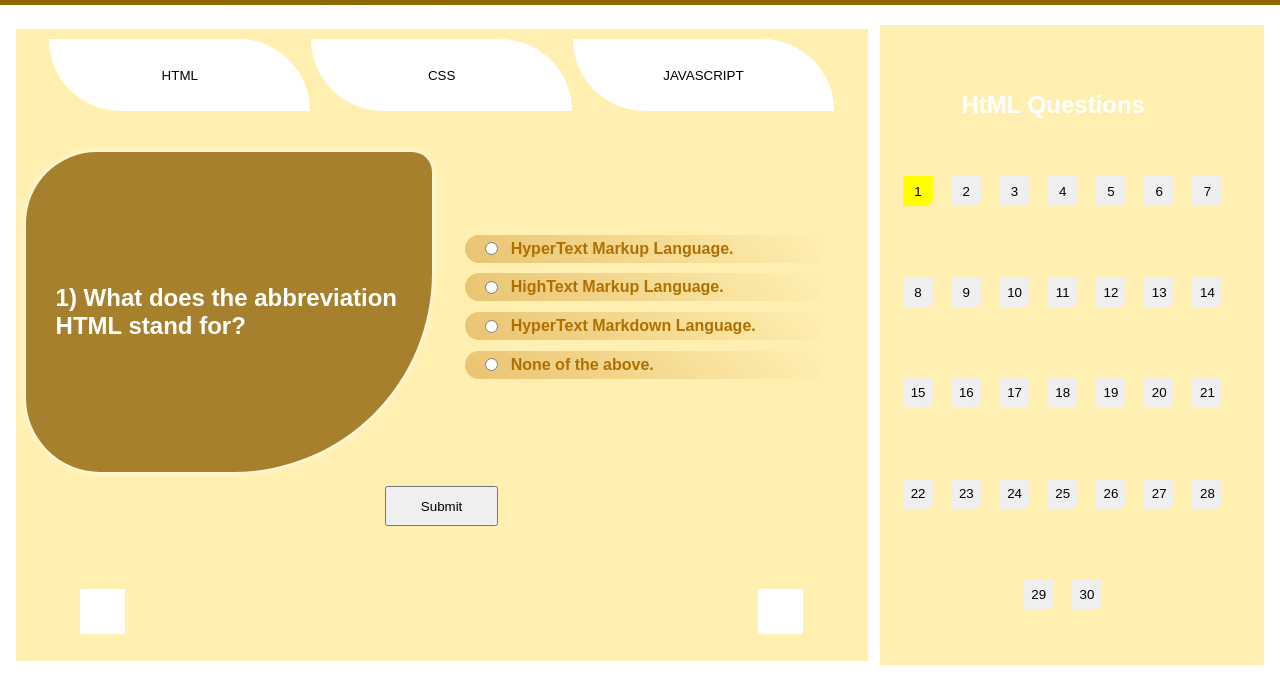
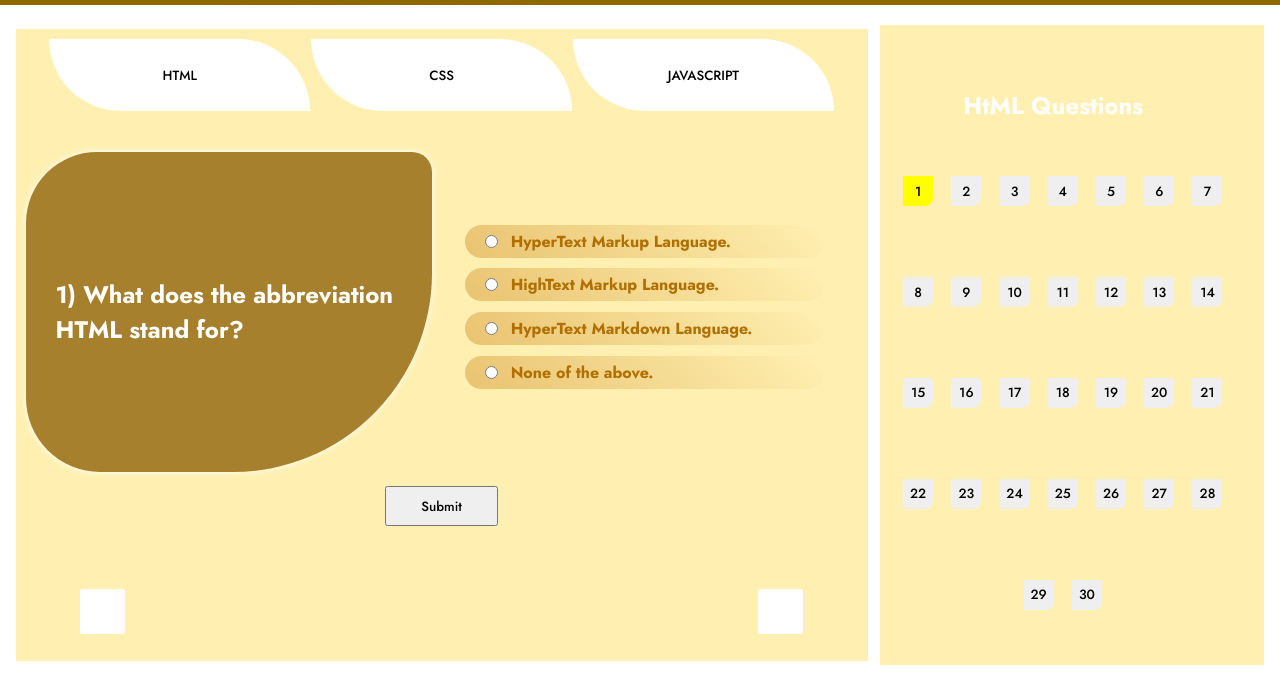
Before and after one commit to sonu464/collageProject, a plain HTML site: page index.html in a window 1280 px wide. Shown: the part 115-800 px from the top of the page. Drawn offline with Linux system fonts and the light colour scheme.

Commit message:
Update index.html

```diff
--- a/index.html
+++ b/index.html
@@ -8,6 +8,9 @@
     <title>Exam</title>
     <link rel="shortcut icon" href="" type="image/x-icon">
     <link rel="stylesheet" href="style.css">
+    <style>
+        @import url('https://fonts.googleapis.com/css2?family=Jost:wght@500;700&family=Pacifico&display=swap');
+      </style>
 </head>
 
 <body>
```
